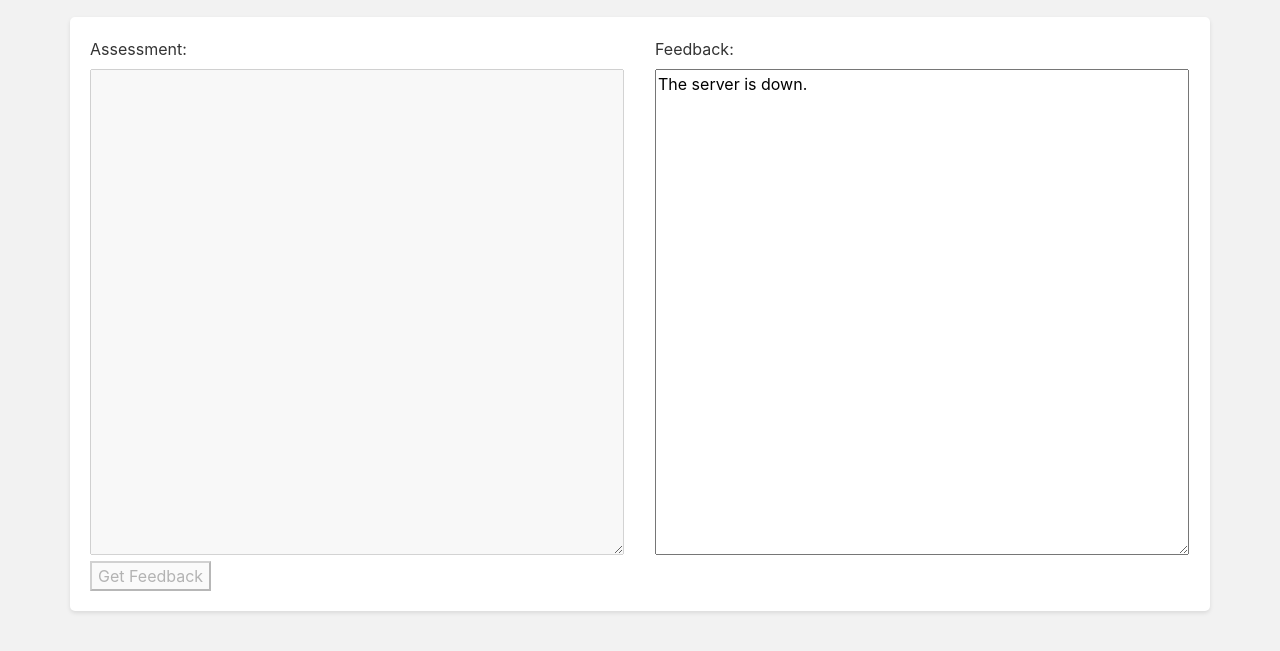
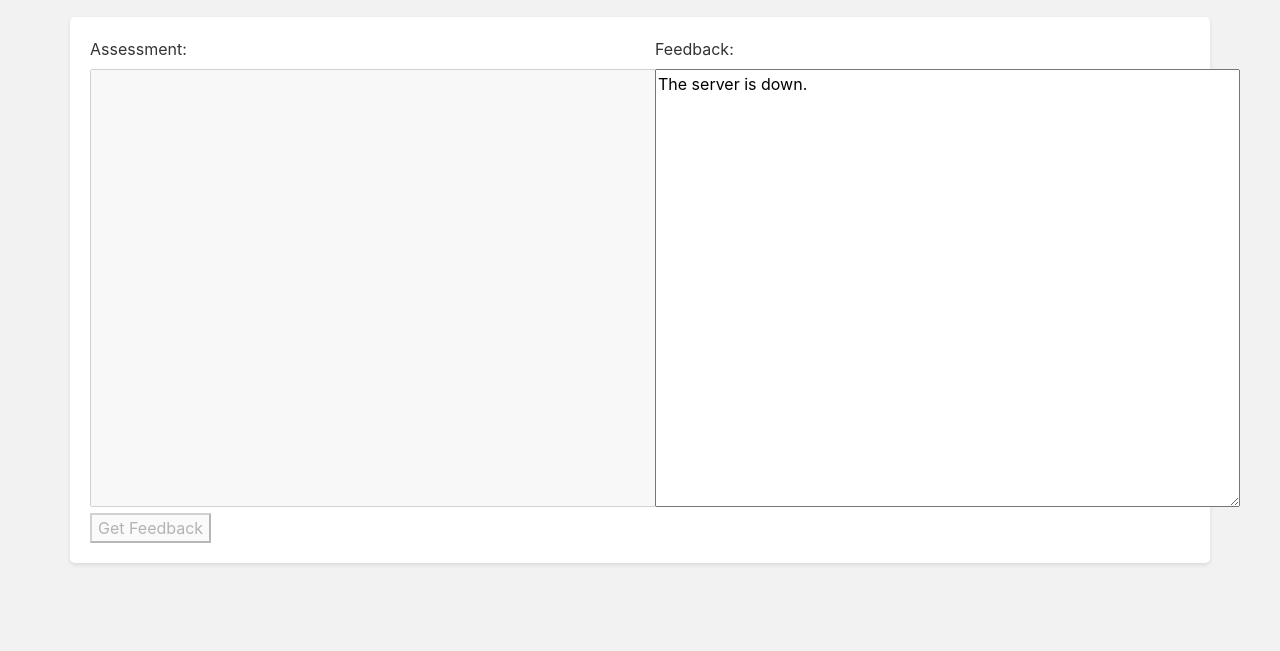
Before and after one commit to heddrick/assessment-feedback-html, a plain HTML site: page index.html in a window 1280 px wide. Shown: the part 51-702 px from the top of the page. Drawn offline with nearby package versions, Linux system fonts and the light colour scheme; no server answers.

Commit message:
Fix style

```diff
--- a/index.html
+++ b/index.html
@@ -37,7 +37,7 @@
               <form>
                 <label for="prompt">Assessment:</label>
                 <br />
-                <textarea id="prompt" rows="20" cols="50"></textarea>
+                <textarea id="prompt" rows="18" cols="55"></textarea>
                 <br />
                 <button id="button" type="button" onclick="generate()">Get Feedback</button>
               </form>
@@ -46,7 +46,7 @@
               <form>
                 <label for="response">Feedback:</label>
                 <br />
-                <textarea id="response" rows="20" cols="50" readonly></textarea>
+                <textarea id="response" rows="18" cols="55" readonly></textarea>
                 <br />
               </form>
           </div>
```
Also changed, not shown: 1 other file.
